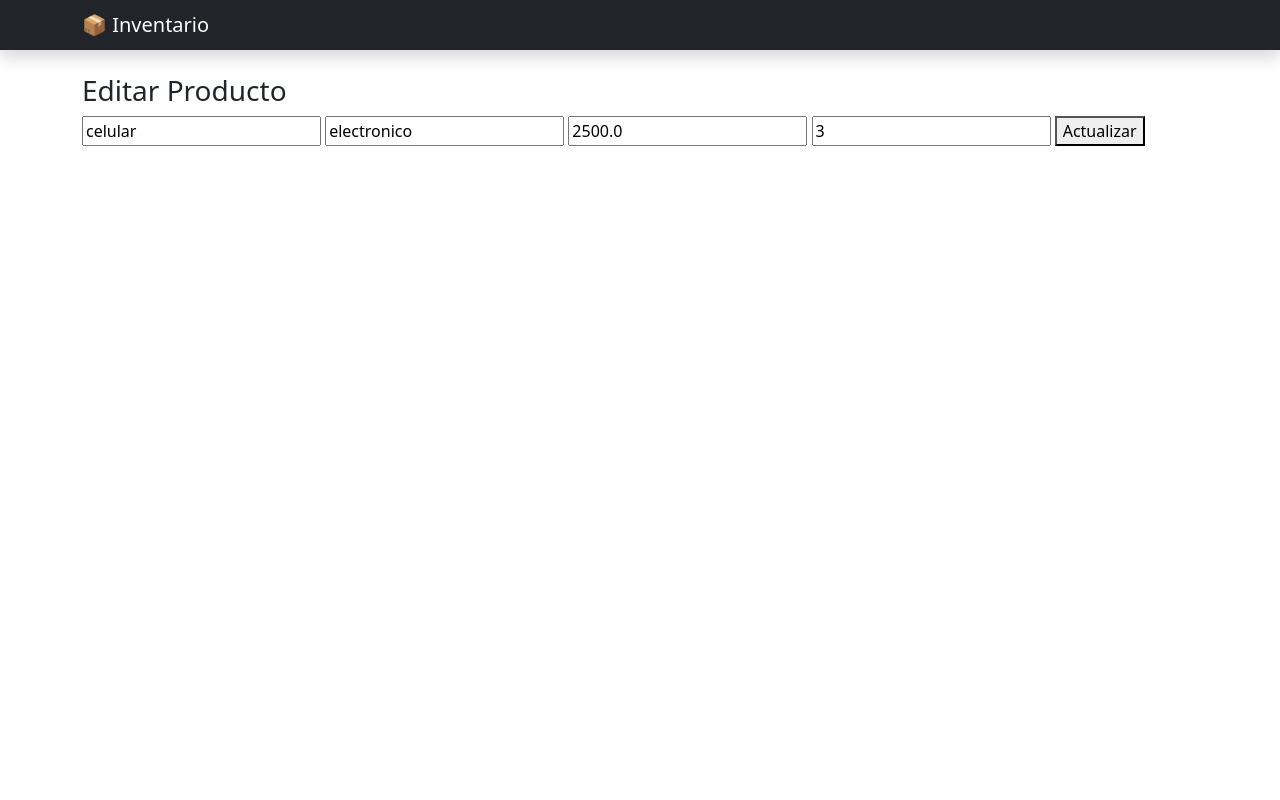
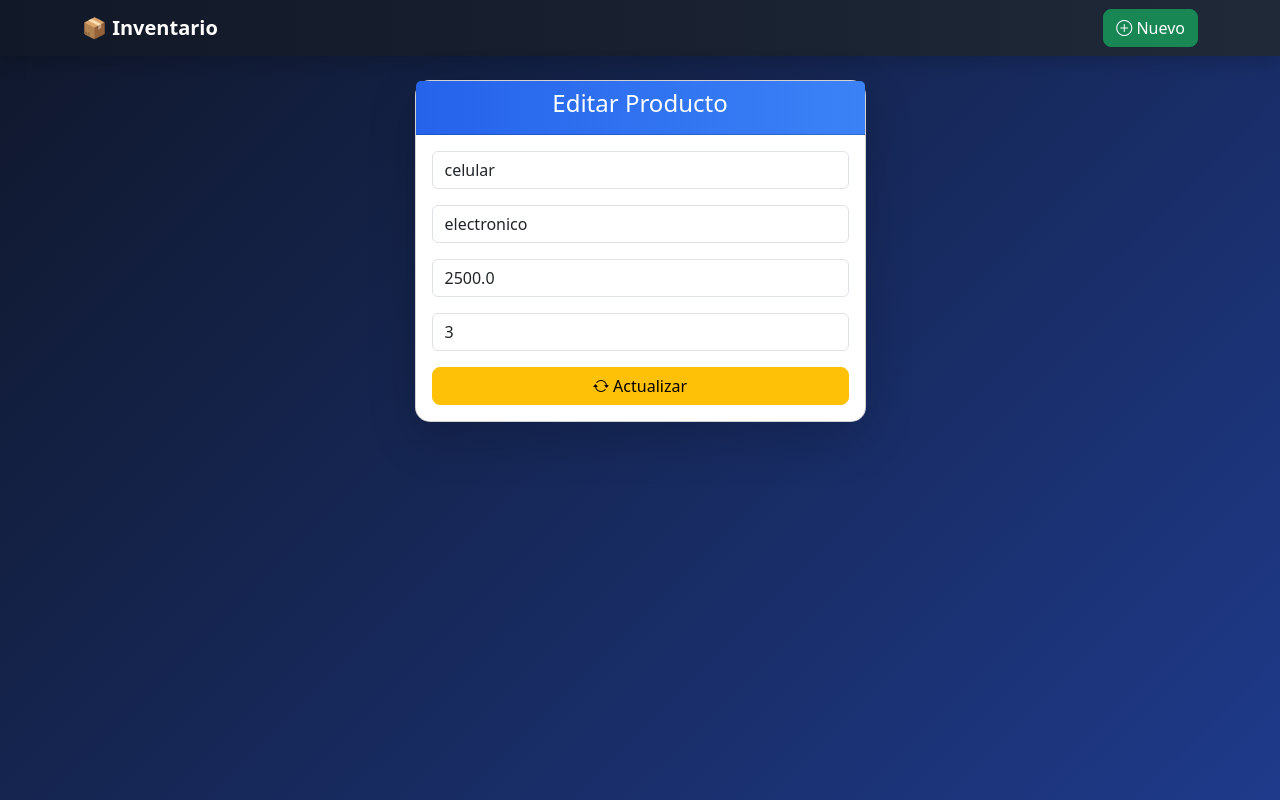
Before and after one commit to yhosiedno/examen_practico, a Flask app: page /editar/2 in a window 1280 px wide. Run offline with Flask 3, Linux system fonts and the light colour scheme; data comes from the database, SQL or seed files in the repository; both versions use the stored data as it was after the commit.

Commit message:
subiendo

```diff
--- a/app.py
+++ b/app.py
@@ -24,48 +24,51 @@ def crear_bd():
 
 crear_bd()
 
+# LISTAR
 @app.route('/')
-def index():
+def listar():
     conn = get_db()
     productos = conn.execute("SELECT * FROM productos").fetchall()
     conn.close()
     return render_template("index.html", productos=productos)
 
-@app.route('/agregar', methods=['GET', 'POST'])
-def agregar():
+# REGISTRAR
+@app.route('/registrar', methods=['GET', 'POST'])
+def registrar():
     if request.method == 'POST':
-        nombre = request.form['nombre']
-        categoria = request.form['categoria']
-        precio = request.form['precio']
-        stock = request.form['stock']
-
         conn = get_db()
         conn.execute(
             "INSERT INTO productos (nombre, categoria, precio, stock) VALUES (?, ?, ?, ?)",
-            (nombre, categoria, precio, stock)
+            (
+                request.form['nombre'],
+                request.form['categoria'],
+                request.form['precio'],
+                request.form['stock']
+            )
         )
         conn.commit()
         conn.close()
         return redirect('/')
 
-    return render_template("agregar.html")
+    return render_template("registrar.html")
 
+# EDITAR
 @app.route('/editar/<int:id>', methods=['GET', 'POST'])
 def editar(id):
     conn = get_db()
 
     if request.method == 'POST':
-        nombre = request.form['nombre']
-        categoria = request.form['categoria']
-        precio = request.form['precio']
-        stock = request.form['stock']
-
         conn.execute("""
             UPDATE productos
             SET nombre=?, categoria=?, precio=?, stock=?
             WHERE id=?
-        """, (nombre, categoria, precio, stock, id))
-
+        """, (
+            request.form['nombre'],
+            request.form['categoria'],
+            request.form['precio'],
+            request.form['stock'],
+            id
+        ))
         conn.commit()
         conn.close()
         return redirect('/')
@@ -74,6 +77,7 @@ def editar(id):
     conn.close()
     return render_template("editar.html", producto=producto)
 
+# ELIMINAR
 @app.route('/eliminar/<int:id>')
 def eliminar(id):
     conn = get_db()
--- a/static/styles.css
+++ b/static/styles.css
@@ -1,48 +1,35 @@
 body {
-    background: linear-gradient(135deg, #1e3a8a, #3b82f6);
+    background: linear-gradient(135deg, #0f172a, #1e3a8a);
     min-height: 100vh;
-    font-family: Arial, sans-serif;
 }
 
+/* NAVBAR */
+.navbar {
+    background: linear-gradient(90deg, #111827, #1f2937);
+}
+
+/* CARD */
 .card {
     border-radius: 15px;
 }
 
-h3 {
-    font-weight: bold;
+/* HEADER */
+.card-header {
+    background: linear-gradient(90deg, #2563eb, #3b82f6);
+    color: white;
 }
 
-.table {
-    border-radius: 10px;
-    overflow: hidden;
+/* TABLA */
+.table thead {
+    background: #111827;
+    color: white;
 }
 
-.form-container {
-    width: 400px;
-    margin: auto;
-    background: white;
-    padding: 30px;
-    border-radius: 15px;
-    box-shadow: 0px 5px 20px rgba(0,0,0,0.2);
+.table tbody tr:hover {
+    background: #e0e7ff;
 }
 
-.form-container input {
-    width: 100%;
-    margin-bottom: 10px;
-    padding: 10px;
-    border-radius: 8px;
-    border: 1px solid #ccc;
-}
-
-.form-container button {
-    width: 100%;
-    padding: 10px;
-    background: #1e3a8a;
-    color: white;
-    border: none;
+/* BOTONES */
+.btn {
     border-radius: 8px;
 }
-
-.form-container button:hover {
-    background: #3b82f6;
-}
--- a/templates/base.html
+++ b/templates/base.html
@@ -4,17 +4,20 @@
     <meta charset="UTF-8">
     <title>Inventario</title>
 
-    <!-- Bootstrap -->
     <link href="https://cdn.jsdelivr.net/npm/bootstrap@5.3.0/dist/css/bootstrap.min.css" rel="stylesheet">
+    <link href="https://cdn.jsdelivr.net/npm/bootstrap-icons/font/bootstrap-icons.css" rel="stylesheet">
 
-    <!-- CSS -->
-    <link rel="stylesheet" href="{{ url_for('static', filename='style.css') }}">
+    <link rel="stylesheet" href="{{ url_for('static', filename='styles.css') }}">
 </head>
 <body>
 
-<nav class="navbar navbar-dark bg-dark shadow">
+<nav class="navbar navbar-dark shadow">
     <div class="container">
-        <span class="navbar-brand mb-0 h1">📦 Inventario</span>
+        <a class="navbar-brand fw-bold" href="/">📦 Inventario</a>
+
+        <a href="/registrar" class="btn btn-success">
+            <i class="bi bi-plus-circle"></i> Nuevo
+        </a>
     </div>
 </nav>
 
--- a/templates/editar.html
+++ b/templates/editar.html
@@ -2,17 +2,33 @@
 
 {% block content %}
 
-<div class="form-container">
-    <h3>Editar Producto</h3>
+<div class="row justify-content-center">
+    <div class="col-md-5">
 
-    <form method="POST">
-        <input type="text" name="nombre" value="{{ producto.nombre }}" required>
-        <input type="text" name="categoria" value="{{ producto.categoria }}" required>
-        <input type="number" step="0.01" name="precio" value="{{ producto.precio }}" required>
-        <input type="number" name="stock" value="{{ producto.stock }}" required>
+        <div class="card shadow-lg">
+            <div class="card-header text-center">
+                <h4>Editar Producto</h4>
+            </div>
 
-        <button>Actualizar</button>
-    </form>
+            <div class="card-body">
+
+                <form method="POST">
+
+                    <input class="form-control mb-3" name="nombre" value="{{ producto.nombre }}" required>
+                    <input class="form-control mb-3" name="categoria" value="{{ producto.categoria }}" required>
+                    <input class="form-control mb-3" type="number" step="0.01" name="precio" value="{{ producto.precio }}" required>
+                    <input class="form-control mb-3" type="number" name="stock" value="{{ producto.stock }}" required>
+
+                    <button class="btn btn-warning w-100">
+                        <i class="bi bi-arrow-repeat"></i> Actualizar
+                    </button>
+
+                </form>
+
+            </div>
+        </div>
+
+    </div>
 </div>
 
 {% endblock %}
```
Also changed, not shown: templates/agregar.html (deleted, +0 -18 lines), templates/index.html (+27 -11 lines), templates/registrar.html (added, +34 -0 lines), inventario.db.
